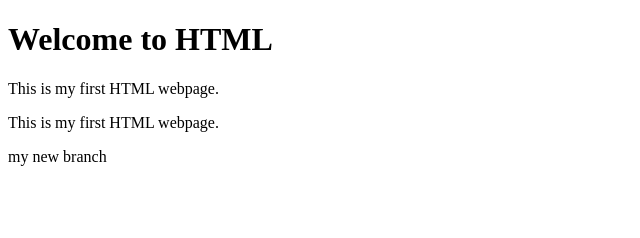
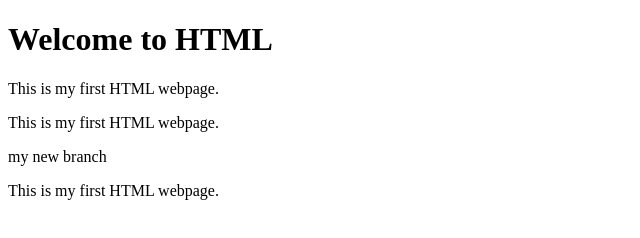
Before and after one commit to riyaz1423/devops-practice, a plain HTML site: page index.html in a window 1280 px wide. Shown: the whole page, without its empty margins (0-640 px from the left). Drawn offline with Linux system fonts and the light colour scheme.

Commit message:
Update README

```diff
--- a/index.html
+++ b/index.html
@@ -10,6 +10,7 @@
     <p>This is my first HTML webpage.</p>
     <p>This is my first HTML webpage.</p>
     <p>my new branch</p>
+    <p>This is my first HTML webpage.</p>
 
 </body>
 </html>
```
